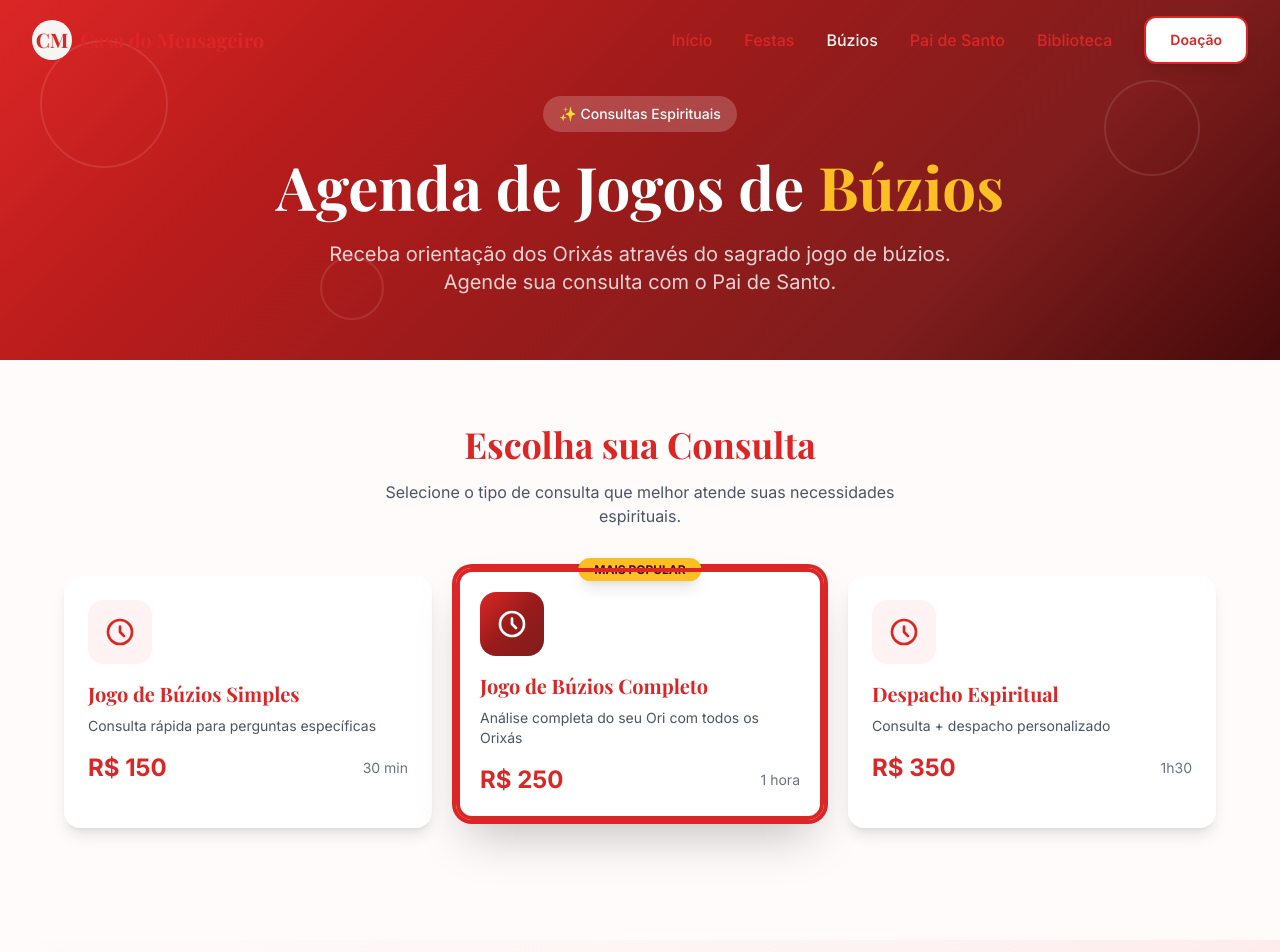
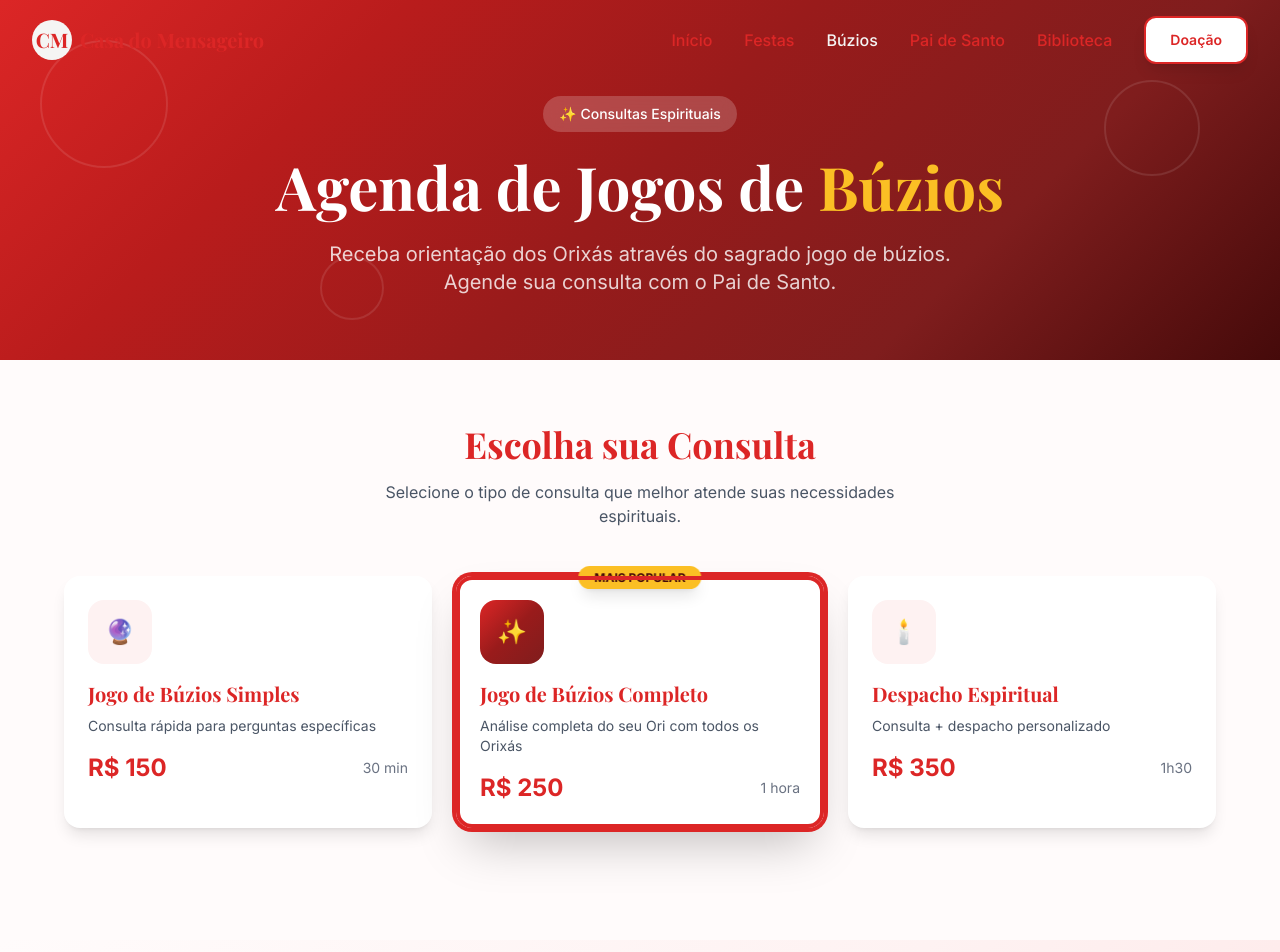
Before and after one commit to brito90/casadomensageiro, a React (Vite) app: page /buzios in a window 1280 px wide. Shown: the top 952 px of the page. Built offline with nearby package versions, Linux system fonts and the light colour scheme; a web font is replaced by a local one.

Commit message:
feat: add 3D tilt effect to cards with mouse interaction

```diff
--- a/src/components/AboutPreview.tsx
+++ b/src/components/AboutPreview.tsx
@@ -1,3 +1,45 @@
+import { useTilt } from '../utils/useTilt'
+
+const orixas = [
+  { name: 'Ogum', emoji: '⚔️', description: 'Guerreiro e protetor', gradient: 'from-primary to-primary-700' },
+  { name: 'Oxum', emoji: '💧', description: 'Águas doces e fertilidade', gradient: 'from-cyan-400 to-blue-500' },
+  { name: 'Xangô', emoji: '🪓', description: 'Justiça e poder', gradient: 'from-red-500 to-orange-500' },
+  { name: 'Iemanjá', emoji: '🌊', description: 'Rainha do mar', gradient: 'from-blue-500 to-indigo-600' },
+]
+
+function OrixaCard({ orixa }: { orixa: typeof orixas[0] }) {
+  const { ref, handleMouseMove, handleMouseLeave } = useTilt({ maxTilt: 15, scale: 1.1 })
+
+  return (
+    <div
+      ref={ref}
+      onMouseMove={handleMouseMove}
+      onMouseLeave={handleMouseLeave}
+      className="bg-white rounded-2xl p-6 shadow-lg text-center hover:shadow-xl transition-shadow group"
+      style={{ transformStyle: 'preserve-3d' }}
+    >
+      <div
+        className={`w-14 h-14 bg-gradient-to-br ${orixa.gradient} rounded-2xl flex items-center justify-center mx-auto mb-4 group-hover:scale-110 transition-transform`}
+        style={{ transform: 'translateZ(25px)' }}
+      >
+        <span className="text-2xl">{orixa.emoji}</span>
+      </div>
+      <h3
+        className="font-heading font-bold text-primary mb-2"
+        style={{ transform: 'translateZ(15px)' }}
+      >
+        {orixa.name}
+      </h3>
+      <p
+        className="text-sm text-gray-600"
+        style={{ transform: 'translateZ(10px)' }}
+      >
+        {orixa.description}
+      </p>
+    </div>
+  )
+}
+
 function AboutPreview() {
   return (
     <section className="section-padding bg-white">
@@ -38,34 +80,9 @@ function AboutPreview() {
           <div className="relative">
             <div className="gradient-secondary rounded-3xl p-8 md:p-12">
               <div className="grid grid-cols-2 gap-6">
-                <div className="bg-white rounded-2xl p-6 shadow-lg text-center hover:shadow-xl transition-shadow group">
-                  <div className="w-14 h-14 gradient-primary rounded-2xl flex items-center justify-center mx-auto mb-4 group-hover:scale-110 transition-transform">
-                    <span className="text-2xl">⚔️</span>
-                  </div>
-                  <h3 className="font-heading font-bold text-primary mb-2">Ogum</h3>
-                  <p className="text-sm text-gray-600">Guerreiro e protetor</p>
-                </div>
-                <div className="bg-white rounded-2xl p-6 shadow-lg text-center hover:shadow-xl transition-shadow group">
-                  <div className="w-14 h-14 bg-gradient-to-br from-cyan-400 to-blue-500 rounded-2xl flex items-center justify-center mx-auto mb-4 group-hover:scale-110 transition-transform">
-                    <span className="text-2xl">💧</span>
-                  </div>
-                  <h3 className="font-heading font-bold text-primary mb-2">Oxum</h3>
-                  <p className="text-sm text-gray-600">Águas doces e fertilidade</p>
-                </div>
-                <div className="bg-white rounded-2xl p-6 shadow-lg text-center hover:shadow-xl transition-shadow group">
-                  <div className="w-14 h-14 bg-gradient-to-br from-red-500 to-orange-500 rounded-2xl flex items-center justify-center mx-auto mb-4 group-hover:scale-110 transition-transform">
-                    <span className="text-2xl">🪓</span>
-                  </div>
-                  <h3 className="font-heading font-bold text-primary mb-2">Xangô</h3>
-                  <p className="text-sm text-gray-600">Justiça e poder</p>
-                </div>
-                <div className="bg-white rounded-2xl p-6 shadow-lg text-center hover:shadow-xl transition-shadow group">
-                  <div className="w-14 h-14 bg-gradient-to-br from-blue-500 to-indigo-600 rounded-2xl flex items-center justify-center mx-auto mb-4 group-hover:scale-110 transition-transform">
-                    <span className="text-2xl">🌊</span>
-                  </div>
-                  <h3 className="font-heading font-bold text-primary mb-2">Iemanjá</h3>
-                  <p className="text-sm text-gray-600">Rainha do mar</p>
-                </div>
+                {orixas.map((orixa) => (
+                  <OrixaCard key={orixa.name} orixa={orixa} />
+                ))}
               </div>
             </div>
           </div>
--- a/src/components/FeaturedProjects.tsx
+++ b/src/components/FeaturedProjects.tsx
@@ -1,3 +1,5 @@
+import { useTilt } from '../utils/useTilt'
+
 const projects = [
   {
     id: 1,
@@ -25,33 +27,25 @@ const projects = [
   },
 ]
 
-function FeaturedProjects() {
+function ProjectCard({ project }: { project: typeof projects[0] }) {
+  const { ref, handleMouseMove, handleMouseLeave } = useTilt<HTMLAnchorElement>({ maxTilt: 12, scale: 1.03 })
+
   return (
-    <section className="section-padding gradient-secondary">
-      <div className="max-w-6xl mx-auto">
-        <div className="text-center mb-12">
-          <div className="inline-block bg-primary/10 px-4 py-2 rounded-full text-primary text-sm font-medium mb-4">
-            ✨ Nossos Serviços
-          </div>
-          <h2 className="text-3xl md:text-4xl font-heading font-bold text-primary mb-4">
-            Conheça Nossos Serviços
-          </h2>
-          <p className="text-lg text-gray-600 max-w-2xl mx-auto">
-            Oferecemos diversos serviços espirituais para fortalecer sua fé e conexão com os Orixás.
-          </p>
-        </div>
-
-        <div className="grid md:grid-cols-3 gap-8">
-          {projects.map((project) => (
     <a
-              key={project.id}
+      ref={ref}
       href={project.link}
-              className="bg-white rounded-2xl shadow-lg p-8 transition-all duration-300 hover:shadow-2xl hover:-translate-y-2 group block"
+      onMouseMove={handleMouseMove}
+      onMouseLeave={handleMouseLeave}
+      className="bg-white rounded-2xl shadow-lg p-8 transition-all duration-300 hover:shadow-2xl group block"
+      style={{ transformStyle: 'preserve-3d' }}
     >
-              <div className="w-16 h-16 gradient-primary rounded-2xl flex items-center justify-center mb-6 group-hover:scale-110 transition-transform">
+      <div
+        className="w-16 h-16 gradient-primary rounded-2xl flex items-center justify-center mb-6 group-hover:scale-110 transition-transform"
+        style={{ transform: 'translateZ(20px)' }}
+      >
         <span className="text-3xl">{project.icon}</span>
       </div>
-              <div className="space-y-3">
+      <div className="space-y-3" style={{ transform: 'translateZ(10px)' }}>
         <span className="inline-block px-3 py-1 bg-primary-50 text-primary text-xs font-semibold rounded-full">
           {project.category}
         </span>
@@ -71,6 +65,28 @@ function FeaturedProjects() {
         </div>
       </div>
     </a>
+  )
+}
+
+function FeaturedProjects() {
+  return (
+    <section className="section-padding gradient-secondary">
+      <div className="max-w-6xl mx-auto">
+        <div className="text-center mb-12">
+          <div className="inline-block bg-primary/10 px-4 py-2 rounded-full text-primary text-sm font-medium mb-4">
+            ✨ Nossos Serviços
+          </div>
+          <h2 className="text-3xl md:text-4xl font-heading font-bold text-primary mb-4">
+            Conheça Nossos Serviços
+          </h2>
+          <p className="text-lg text-gray-600 max-w-2xl mx-auto">
+            Oferecemos diversos serviços espirituais para fortalecer sua fé e conexão com os Orixás.
+          </p>
+        </div>
+
+        <div className="grid md:grid-cols-3 gap-8">
+          {projects.map((project) => (
+            <ProjectCard key={project.id} project={project} />
           ))}
         </div>
       </div>
--- a/src/components/NextEvents.tsx
+++ b/src/components/NextEvents.tsx
@@ -1,3 +1,5 @@
+import { useTilt } from '../utils/useTilt'
+
 const events = [
   {
     id: 1,
@@ -40,42 +42,34 @@ function formatDate(dateString: string) {
   })
 }
 
-function NextEvents() {
+function EventCard({ event }: { event: typeof events[0] }) {
+  const { ref, handleMouseMove, handleMouseLeave } = useTilt<HTMLAnchorElement>({ maxTilt: 10, scale: 1.02 })
+
   return (
-    <section className="section-padding bg-white">
-      <div className="max-w-6xl mx-auto">
-        <div className="text-center mb-12">
-          <div className="inline-block bg-primary/10 px-4 py-2 rounded-full text-primary text-sm font-medium mb-4">
-            📅 Calendário
-          </div>
-          <h2 className="text-3xl md:text-4xl font-heading font-bold text-primary mb-4">
-            Próximas Festas
-          </h2>
-          <p className="text-lg text-gray-600 max-w-2xl mx-auto">
-            Participe das celebrações e fortaleça sua conexão com os Orixás.
-          </p>
-        </div>
-
-        <div className="grid md:grid-cols-3 gap-6">
-          {events.map((event) => (
     <a
-              key={event.id}
+      ref={ref}
       href="/festas"
-              className="bg-white rounded-2xl shadow-lg overflow-hidden hover:shadow-2xl transition-all duration-300 hover:-translate-y-2 group block"
+      onMouseMove={handleMouseMove}
+      onMouseLeave={handleMouseLeave}
+      className="bg-white rounded-2xl shadow-lg overflow-hidden hover:shadow-2xl transition-shadow group block"
+      style={{ transformStyle: 'preserve-3d' }}
     >
       <div className={`h-32 bg-gradient-to-br ${event.color} relative`}>
         <div className="absolute inset-0 flex items-center justify-center">
-                  <span className="text-white text-5xl font-heading font-bold opacity-30 group-hover:scale-110 transition-transform">
+          <span
+            className="text-white text-5xl font-heading font-bold opacity-30 group-hover:scale-110 transition-transform"
+            style={{ transform: 'translateZ(15px)' }}
+          >
             {event.orixa.charAt(0)}
           </span>
         </div>
-                <div className="absolute bottom-3 left-3">
+        <div className="absolute bottom-3 left-3" style={{ transform: 'translateZ(10px)' }}>
           <span className="bg-white text-primary text-xs px-3 py-1 rounded-full font-bold shadow-lg">
             {event.orixa}
           </span>
         </div>
       </div>
-              <div className="p-5">
+      <div className="p-5" style={{ transform: 'translateZ(5px)' }}>
         <h3 className="font-heading font-bold text-lg text-primary mb-2">
           {event.title}
         </h3>
@@ -103,6 +97,28 @@ function NextEvents() {
         </div>
       </div>
     </a>
+  )
+}
+
+function NextEvents() {
+  return (
+    <section className="section-padding bg-white">
+      <div className="max-w-6xl mx-auto">
+        <div className="text-center mb-12">
+          <div className="inline-block bg-primary/10 px-4 py-2 rounded-full text-primary text-sm font-medium mb-4">
+            📅 Calendário
+          </div>
+          <h2 className="text-3xl md:text-4xl font-heading font-bold text-primary mb-4">
+            Próximas Festas
+          </h2>
+          <p className="text-lg text-gray-600 max-w-2xl mx-auto">
+            Participe das celebrações e fortaleça sua conexão com os Orixás.
+          </p>
+        </div>
+
+        <div className="grid md:grid-cols-3 gap-6">
+          {events.map((event) => (
+            <EventCard key={event.id} event={event} />
           ))}
         </div>
 
--- a/src/pages/Buzios.tsx
+++ b/src/pages/Buzios.tsx
@@ -1,5 +1,6 @@
 import Layout from '../layouts/Layout'
 import { useState } from 'react'
+import { useTilt } from '../utils/useTilt'
 
 const horariosDisponiveis = [
   { id: 1, time: '09:00', available: true },
@@ -30,6 +31,7 @@ const tiposConsulta = [
     duration: '30 min',
     description: 'Consulta rápida para perguntas específicas',
     popular: false,
+    icon: '🔮',
   },
   {
     id: 2,
@@ -38,6 +40,7 @@ const tiposConsulta = [
     duration: '1 hora',
     description: 'Análise completa do seu Ori com todos os Orixás',
     popular: true,
+    icon: '✨',
   },
   {
     id: 3,
@@ -46,8 +49,70 @@ const tiposConsulta = [
     duration: '1h30',
     description: 'Consulta + despacho personalizado',
     popular: false,
+    icon: '🕯️',
   },
 ]
+
+function ConsultaCard({ tipo, selected, onSelect }: { tipo: typeof tiposConsulta[0], selected: boolean, onSelect: () => void }) {
+  const { ref, handleMouseMove, handleMouseLeave } = useTilt({ maxTilt: 8, scale: 1.02 })
+
+  return (
+    <div
+      ref={ref}
+      onMouseMove={handleMouseMove}
+      onMouseLeave={handleMouseLeave}
+      onClick={onSelect}
+      className={`relative bg-white rounded-2xl p-6 cursor-pointer transition-all duration-300 ${
+        selected
+          ? 'ring-4 ring-primary shadow-2xl'
+          : 'shadow-lg hover:shadow-xl'
+      }`}
+      style={{ transformStyle: 'preserve-3d' }}
+    >
+      {tipo.popular && (
+        <div className="absolute -top-3 left-1/2 transform -translate-x-1/2">
+          <span className="bg-accent text-primary-900 text-xs font-bold px-4 py-1 rounded-full shadow-lg">
+            MAIS POPULAR
+          </span>
+        </div>
+      )}
+
+      <div
+        className={`w-16 h-16 rounded-2xl flex items-center justify-center mb-4 ${
+          selected ? 'gradient-primary' : 'bg-primary-50'
+        }`}
+        style={{ transform: 'translateZ(20px)' }}
+      >
+        <span className="text-2xl">{tipo.icon}</span>
+      </div>
+
+      <h3
+        className="font-heading font-bold text-xl text-primary mb-2"
+        style={{ transform: 'translateZ(15px)' }}
+      >
+        {tipo.name}
+      </h3>
+      <p
+        className="text-gray-600 text-sm mb-4"
+        style={{ transform: 'translateZ(10px)' }}
+      >
+        {tipo.description}
+      </p>
+
+      <div
+        className="flex items-center justify-between"
+        style={{ transform: 'translateZ(5px)' }}
+      >
+        <span className="text-2xl font-bold text-primary">{tipo.price}</span>
+        <span className="text-sm text-gray-500">{tipo.duration}</span>
+      </div>
+
+      <div className={`absolute inset-0 rounded-2xl border-4 transition-all duration-300 ${
+        selected ? 'border-primary' : 'border-transparent'
+      }`}></div>
+    </div>
+  )
+}
 
 function Buzios() {
   const [selectedDay, setSelectedDay] = useState<number | null>(null)
@@ -104,47 +169,12 @@ function Buzios() {
 
           <div className="grid md:grid-cols-3 gap-6 mb-12">
             {tiposConsulta.map((tipo) => (
-              <div
+              <ConsultaCard
                 key={tipo.id}
-                className={`relative bg-white rounded-2xl p-6 cursor-pointer transition-all duration-300 ${
-                  selectedType === tipo.id
-                    ? 'ring-4 ring-primary shadow-2xl -translate-y-2'
-                    : 'shadow-lg hover:shadow-xl hover:-translate-y-1'
-                }`}
-                onClick={() => setSelectedType(tipo.id)}
-              >
-                {tipo.popular && (
-                  <div className="absolute -top-3 left-1/2 transform -translate-x-1/2">
-                    <span className="bg-accent text-primary-900 text-xs font-bold px-4 py-1 rounded-full shadow-lg">
-                      MAIS POPULAR
-                    </span>
-                  </div>
-                )}
-
-                <div className={`w-16 h-16 rounded-2xl flex items-center justify-center mb-4 ${
-                  selectedType === tipo.id ? 'gradient-primary' : 'bg-primary-50'
-                }`}>
-                  <svg className={`w-8 h-8 ${selectedType === tipo.id ? 'text-white' : 'text-primary'}`} fill="none" viewBox="0 0 24 24" stroke="currentColor">
-                    <path strokeLinecap="round" strokeLinejoin="round" strokeWidth={2} d="M12 8v4l3 3m6-3a9 9 0 11-18 0 9 9 0 0118 0z" />
-                  </svg>
-                </div>
-
-                <h3 className="font-heading font-bold text-xl text-primary mb-2">
-                  {tipo.name}
-                </h3>
-                <p className="text-gray-600 text-sm mb-4">
-                  {tipo.description}
-                </p>
-
-                <div className="flex items-center justify-between">
-                  <span className="text-2xl font-bold text-primary">{tipo.price}</span>
-                  <span className="text-sm text-gray-500">{tipo.duration}</span>
-                </div>
-
-                <div className={`absolute inset-0 rounded-2xl border-4 transition-all duration-300 ${
-                  selectedType === tipo.id ? 'border-primary' : 'border-transparent'
-                }`}></div>
-              </div>
+                tipo={tipo}
+                selected={selectedType === tipo.id}
+                onSelect={() => setSelectedType(tipo.id)}
+              />
             ))}
           </div>
         </div>
--- /dev/null
+++ b/src/utils/useTilt.ts
@@ -0,0 +1,37 @@
+import { useRef, useCallback } from 'react'
+
+interface TiltOptions {
+  maxTilt?: number
+  scale?: number
+  speed?: number
+}
+
+export function useTilt<T extends HTMLElement = HTMLDivElement>(options: TiltOptions = {}) {
+  const { maxTilt = 15, scale = 1.05, speed = 400 } = options
+  const ref = useRef<T>(null)
+
+  const handleMouseMove = useCallback((e: React.MouseEvent<T>) => {
+    if (!ref.current) return
+
+    const card = ref.current
+    const rect = card.getBoundingClientRect()
+    const x = e.clientX - rect.left
+    const y = e.clientY - rect.top
+    const centerX = rect.width / 2
+    const centerY = rect.height / 2
+
+    const rotateX = ((y - centerY) / centerY) * -maxTilt
+    const rotateY = ((x - centerX) / centerX) * maxTilt
+
+    card.style.transform = `perspective(1000px) rotateX(${rotateX}deg) rotateY(${rotateY}deg) scale3d(${scale}, ${scale}, ${scale})`
+    card.style.transition = 'transform 0.1s ease-out'
+  }, [maxTilt, scale])
+
+  const handleMouseLeave = useCallback(() => {
+    if (!ref.current) return
+    ref.current.style.transform = 'perspective(1000px) rotateX(0deg) rotateY(0deg) scale3d(1, 1, 1)'
+    ref.current.style.transition = `transform ${speed}ms ease-out`
+  }, [speed])
+
+  return { ref, handleMouseMove, handleMouseLeave }
+}
```
Also changed, not shown: 1 other file (tests, documents, lock files or other folders). Lines whose indentation alone changed are shown as unchanged.
